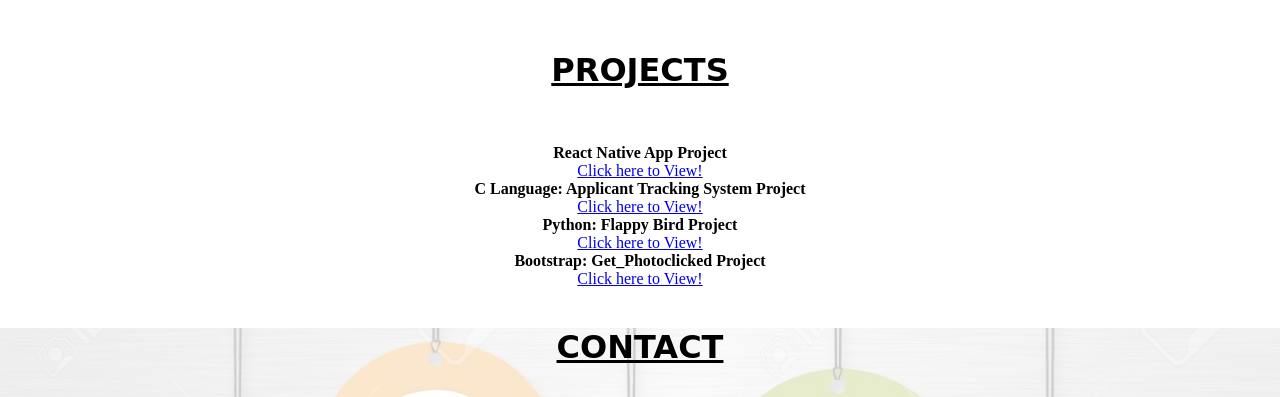
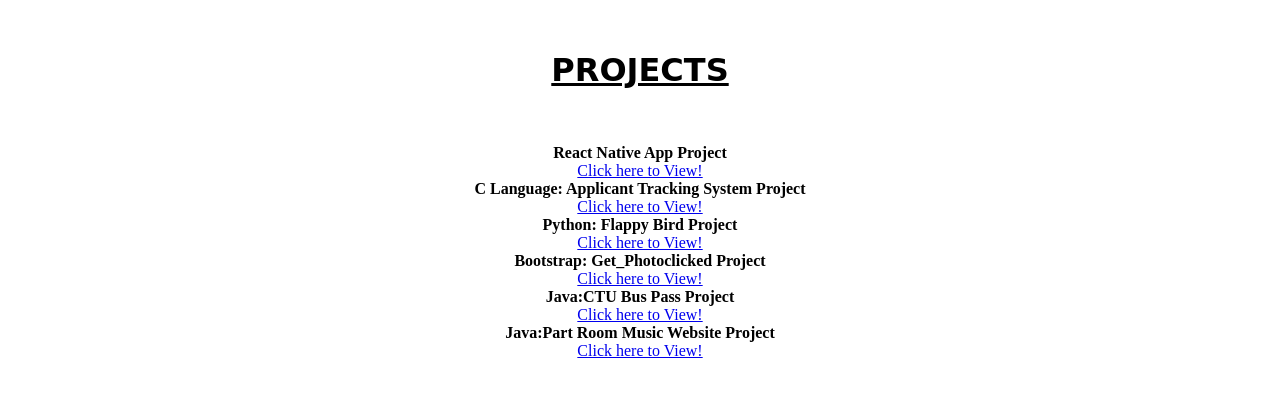
Before and after one commit to Nav-3299/Navpreet_Kaur.github.io, a plain HTML site: page index.html in a window 1280 px wide. Shown: the part 1114-1511 px from the top of the page. Drawn offline with Linux system fonts and the light colour scheme; a web font is replaced by a local one.

Commit message:
Added Java Projects

```diff
--- a/index.html
+++ b/index.html
@@ -100,6 +100,12 @@
              <br>
             <h4 class="h-quaternary">Bootstrap: Get_Photoclicked Project</h4>
             <a href="https://drive.google.com/file/d/1y6G-B3JOEmjVIknFwNrKmsH9BrCK5liv/view?usp=sharing"> Click here to View!</a>
+             <h4 class="h-quaternary">Java:CTU Bus Pass Project</h4>
+            <a href="https://drive.google.com/file/d/1H-3vacV6OxBWPX-0Bi9u-xEot-XgZB_x/view?usp=sharing"> Click here to View!</a>
+             <h4 class="h-quaternary">Java:Part Room Music Website Project</h4>
+            <a href="https://drive.google.com/file/d/1FpNxxDBIwWy_0VnMRJwGf1yYstxkG8ln/view?usp=sharing"> Click here to View!</a>
+
+
 
 
 
```
